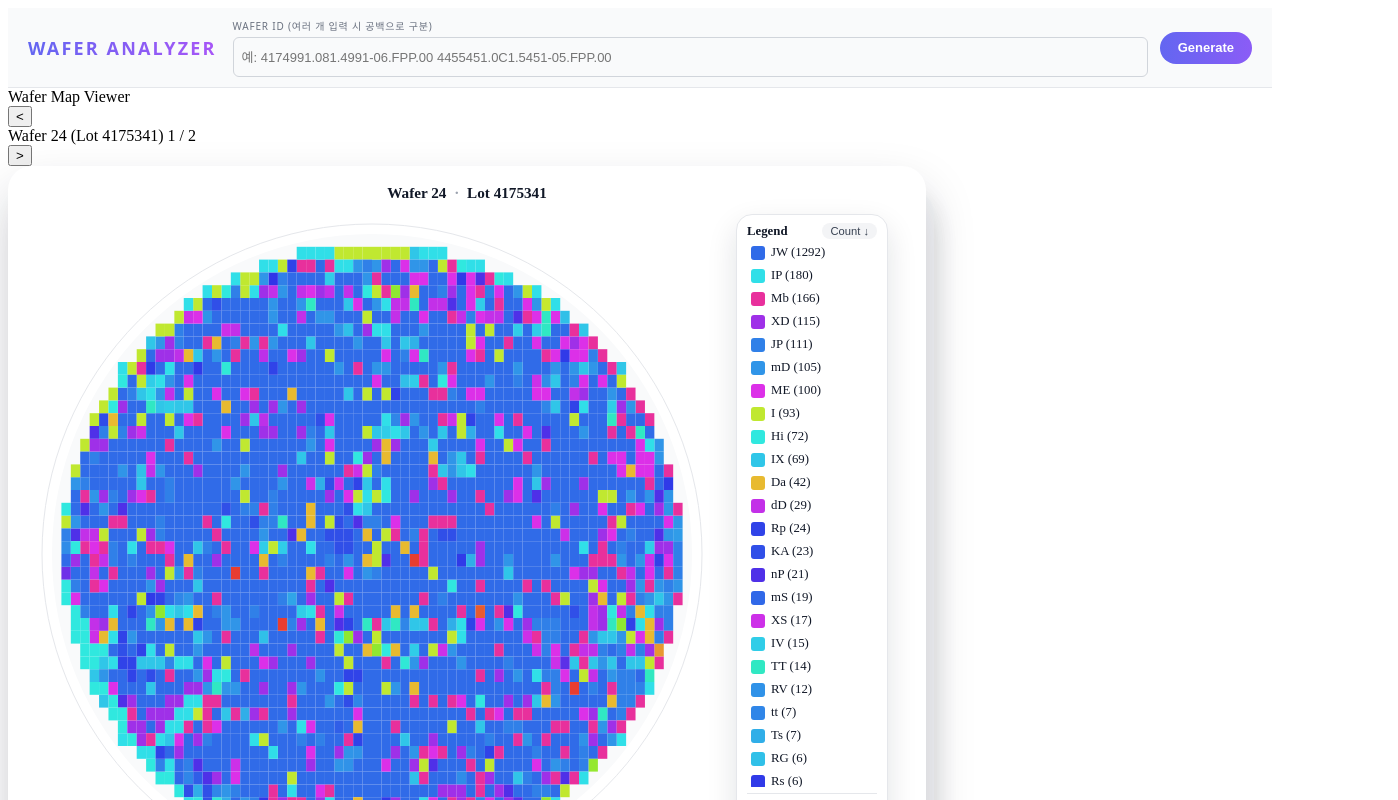
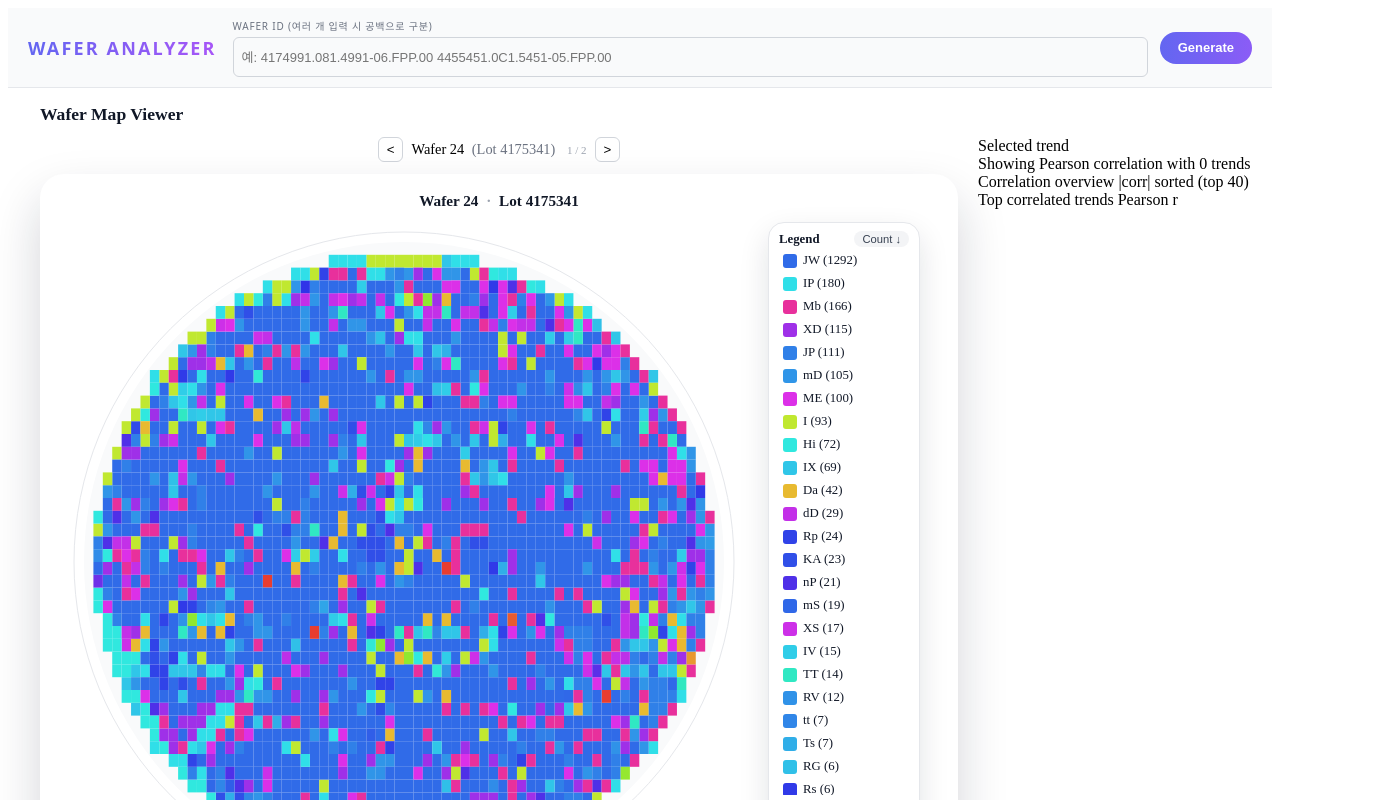
Before and after one commit to MunSikPark/wafer_dashboard, a SvelteKit app: page / in a window 1280 px wide. Shown: the top 800 px of the page, 1398 px wide, since content can reach past the window. Built offline with nearby package versions, Linux system fonts and the light colour scheme.

Commit message:
input file generation first phase

```diff
--- a/src/components/WaferPage.svelte
+++ b/src/components/WaferPage.svelte
@@ -2,6 +2,7 @@
   import { onMount } from "svelte";
   import WaferMapPanel from "./WaferMapPanel.svelte";
   import WaferInputBar from "./WaferInputBar.svelte";
+  import TrendCorrelationPanel from "./TrendCorrelationPanel.svelte";
 
   const DATA_URL = "/wafer_bin.json";
 
@@ -11,6 +12,10 @@
   let error = "";
   let generating = false;
   let generateMessage = "";
+
+  // 상관계수 패널용 상태 (나중에 실제 값 채울 예정)
+  let corrTargetName = "";
+  let correlations: any[] = [];
 
   $: currentWafer = wafers.length ? wafers[currentIndex] : null;
 
@@ -77,59 +82,170 @@
   }
 </script>
 
-<div class="min-h-[480px] bg-white flex flex-col">
+<div class="wafer-page-root">
   <!-- 상단 인풋 바 (한 번만!) -->
   <WaferInputBar on:submit={handleInputSubmit} />
 
   <!-- 상태 메시지 -->
   {#if generateMessage}
-    <div style="padding: 4px 20px; font-size: 12px; color: #4b5563;">
+    <div class="status-message">
       {generateMessage}
     </div>
   {/if}
 
-  <!-- 아래 메인 컨텐츠 -->
-  <div class="px-8 pt-4 pb-10">
+  <!-- 메인 컨텐츠 -->
+  <div class="content-area">
     {#if loading}
-      <div class="text-slate-400">Loading wafer data...</div>
+      <div class="text-muted">Loading wafer data...</div>
     {:else if error}
-      <div class="text-red-500">Error: {error}</div>
+      <div class="text-error">Error: {error}</div>
     {:else if !currentWafer}
-      <div class="text-slate-400">No wafer data.</div>
+      <div class="text-muted">No wafer data.</div>
     {:else}
-      <header class="flex items-center justify-between mb-4">
-        <div class="text-lg font-semibold text-slate-800">
-          Wafer Map Viewer
-        </div>
+      <!-- 제목 -->
+      <header class="page-header">
+        <div class="page-title">Wafer Map Viewer</div>
+      </header>
 
-        <div class="flex items-center gap-2 text-sm text-slate-700">
-          <button
-            class="px-2 py-1 rounded border border-slate-300 bg-white hover:bg-slate-100"
-            on:click={prev}
-          >
-            &lt;
-          </button>
+      <!-- 두 컬럼 레이아웃 -->
+      <main class="main-row">
+        <!-- LEFT: 웨이퍼 선택 + 웨이퍼 맵 -->
+        <section class="left-column">
+          <!-- 네비게이션을 웨이퍼 맵 바로 위로 -->
+          <div class="wafer-nav">
+            <button class="nav-button" on:click={prev}>&lt;</button>
 
-          <div>
-            Wafer {currentWafer.wafer}
-            <span class="text-slate-500 ml-1">(Lot {currentWafer.lot})</span>
-            <span class="ml-2 text-xs text-slate-400">
-              {currentIndex + 1} / {wafers.length}
-            </span>
+            <div class="wafer-label">
+              Wafer {currentWafer.wafer}
+              <span class="wafer-lot">(Lot {currentWafer.lot})</span>
+              <span class="wafer-index">
+                {currentIndex + 1} / {wafers.length}
+              </span>
+            </div>
+
+            <button class="nav-button" on:click={next}>&gt;</button>
           </div>
 
-          <button
-            class="px-2 py-1 rounded border border-slate-300 bg-white hover:bg-slate-100"
-            on:click={next}
-          >
-            &gt;
-          </button>
-        </div>
-      </header>
+          <!-- 실제 웨이퍼 맵 패널 -->
+          <WaferMapPanel wafer={currentWafer} />
+        </section>
 
-      <main class="flex items-start justify-start">
-        <WaferMapPanel {currentWafer} wafer={currentWafer} />
+        <!-- RIGHT: 피어슨 상관계수 패널 -->
+        <section class="right-column">
+          <TrendCorrelationPanel
+            targetName={corrTargetName}
+            {correlations}
+          />
+        </section>
       </main>
     {/if}
   </div>
 </div>
+
+<style>
+  .wafer-page-root {
+    min-height: 480px;
+    background-color: #ffffff;
+    display: flex;
+    flex-direction: column;
+  }
+
+  .status-message {
+    padding: 4px 20px;
+    font-size: 12px;
+    color: #4b5563;
+  }
+
+  .content-area {
+    padding: 16px 32px 40px;
+  }
+
+  .text-muted {
+    color: #9ca3af;
+    font-size: 0.875rem;
+  }
+
+  .text-error {
+    color: #ef4444;
+    font-size: 0.875rem;
+  }
+
+  .page-header {
+    margin-bottom: 12px;
+  }
+
+  .page-title {
+    font-size: 1.1rem;
+    font-weight: 600;
+    color: #111827;
+  }
+
+  /* === 레이아웃 === */
+  .main-row {
+    display: flex;
+    align-items: flex-start;
+    gap: 20px;
+  }
+
+  .left-column {
+    flex: 0 0 auto;
+    min-width: 560px;
+  }
+
+  .right-column {
+    flex: 0 0 420px;
+    max-width: 420px;
+  }
+
+  /* === 네비게이션 부분 (간격 줄인 버전) === */
+  .wafer-nav {
+    display: flex;
+    align-items: center;
+    justify-content: center;
+    gap: 8px;             /* 버튼 ↔ 텍스트 간격 (스페이스 4칸 정도) */
+    margin-bottom: 12px;
+  }
+
+  .nav-button {
+    padding: 4px 8px;
+    border: 1px solid #d1d5db;
+    border-radius: 6px;
+    background: #ffffff;
+    cursor: pointer;
+  }
+
+  .nav-button:hover {
+    background-color: #f3f4f6;
+  }
+
+  .wafer-label {
+    /* flex:1 없애고 내용 크기만큼만 차지하게 */
+    flex: 0 0 auto;
+    text-align: center;
+    font-size: 0.9rem;
+  }
+
+  .wafer-lot {
+    color: #6b7280;
+    margin-left: 4px;
+  }
+
+  .wafer-index {
+    margin-left: 8px;
+    font-size: 11px;
+    color: #9ca3af;
+  }
+
+  @media (max-width: 1200px) {
+    .main-row {
+      flex-direction: column;
+    }
+
+    .left-column,
+    .right-column {
+      min-width: 0;
+      width: 100%;
+      flex: 1 1 auto;
+    }
+  }
+</style>
```
Also changed, not shown: 1 other file (tests, documents, lock files or other folders).
